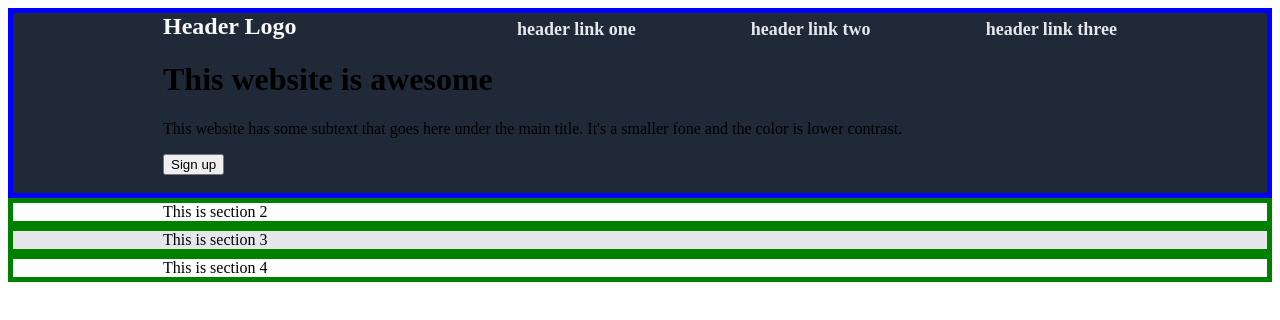
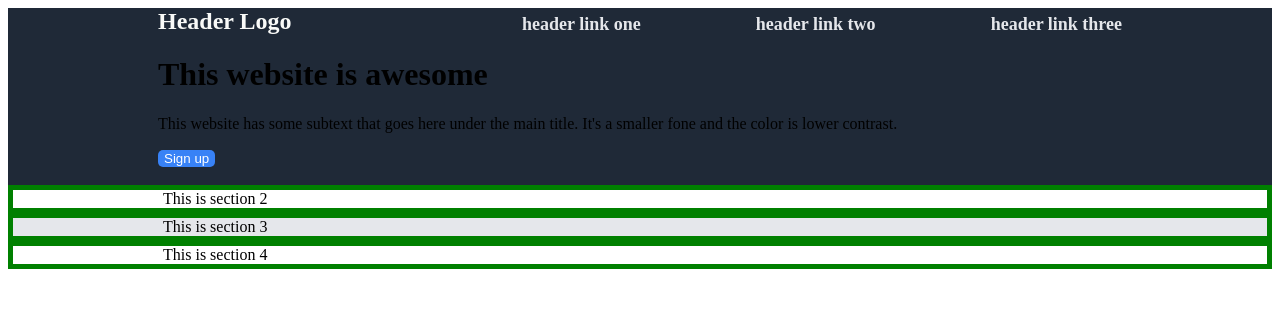
Before and after one commit to twinsley/odin-project1, a plain HTML site: page index.html in a window 1280 px wide. Drawn offline with Linux system fonts and the light colour scheme.

Commit message:
Add button styling

```diff
--- a/styles.css
+++ b/styles.css
@@ -1,8 +1,8 @@
 #section1 {
   background-color: #1f2937;
-  border-width: 5px;
+  /* border-width: 5px;
   border-color: blue;
-  border-style: solid;
+  border-style: solid; */
   padding-left: 150px;
   padding-right: 150px;
 }
@@ -67,3 +67,9 @@ a:hover {
 a:active {
   text-decoration: none;
 }
+button {
+  background-color: #3882f6;
+  color: white;
+  border-radius: 5px;
+  border: none;
+}
```
